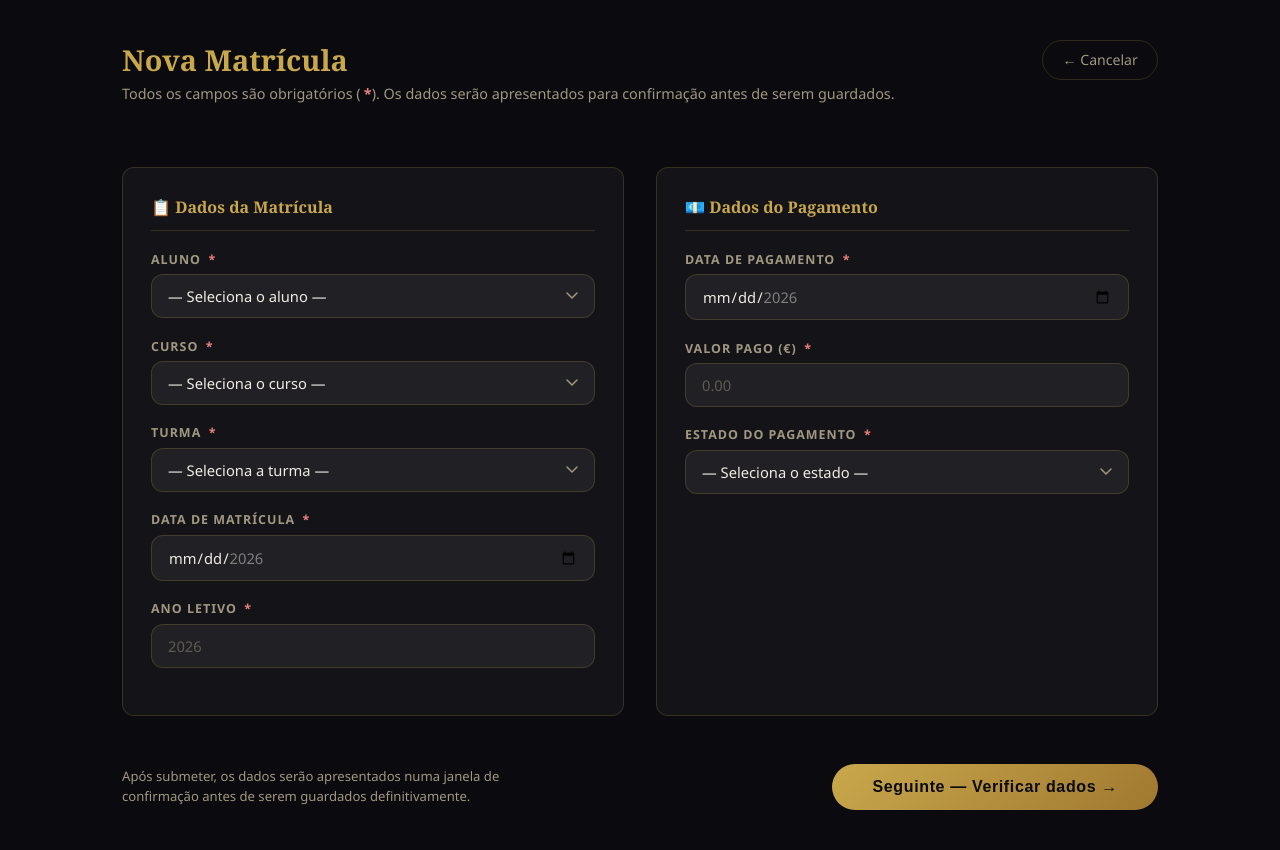
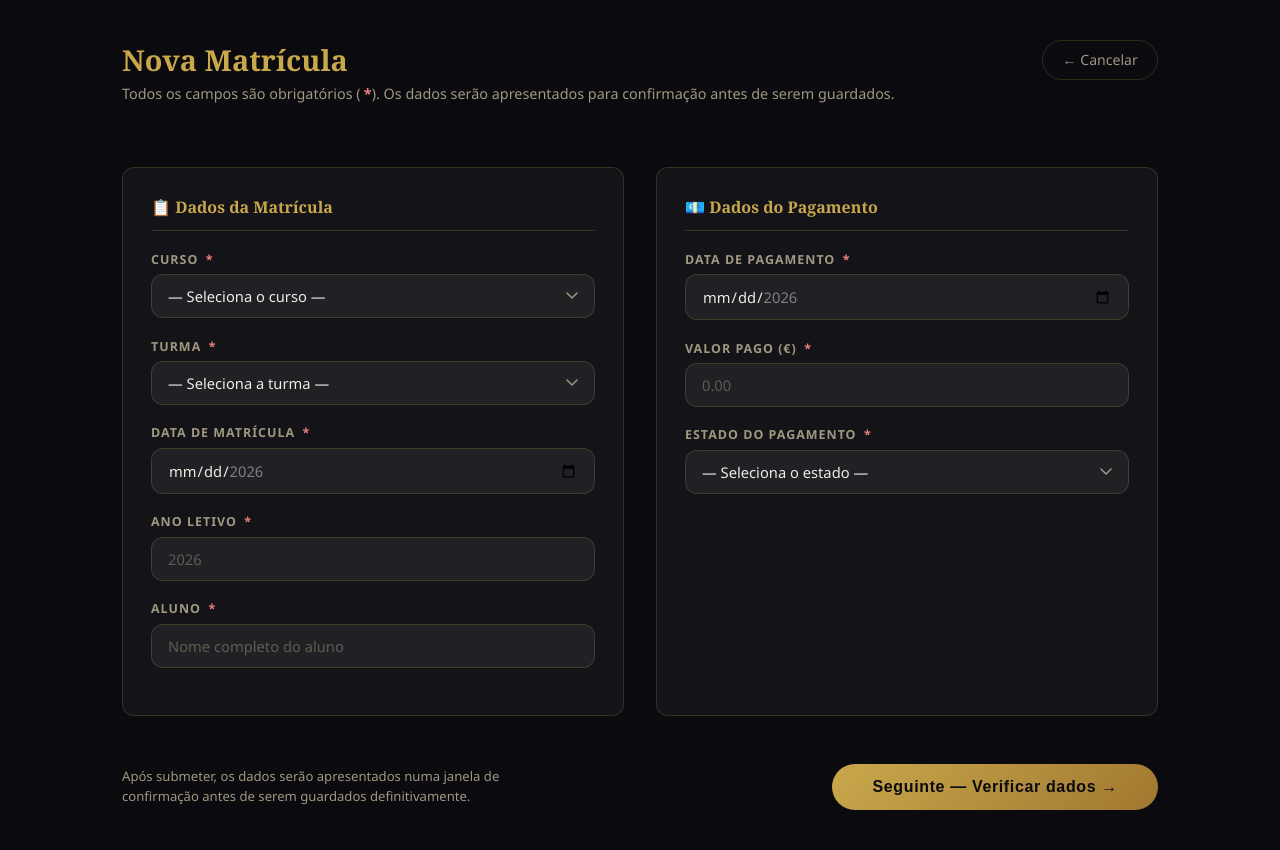
Before and after one commit to FelipeM-eng/Projeto_EscolaDeMusica, a Django app: page /matriculas/nova/ in a window 1280 px wide. Shown: the part 63-913 px from the top of the page. Run offline with Django 5.2, Linux system fonts and the light colour scheme; the visitor is signed in with stand-in values (Sample User, id 1); data that the repository does not hold is empty.

Commit message:
Alteração do campo do nome do aluno para inserir um aluno que nao esta na base de dados junto as validações necessárias

```diff
--- a/escola_musica/forms.py
+++ b/escola_musica/forms.py
@@ -2,6 +2,8 @@ from django import forms
 from django.core.exceptions import ValidationError
 from django.utils import timezone
 import datetime
+import re
+import unicodedata
 
 from .models import Matricula, Pagamento, Aluno, Curso, Turma
 
@@ -236,17 +238,67 @@ class PagamentoEdicaoForm(PagamentoForm):
 # ─────────────────────────────────────────────────────────────
 # FORMULÁRIO DE MATRÍCULA
 # ─────────────────────────────────────────────────────────────
+# ── Constantes de validação do nome ──────────────────────────
+# Permite letras (incluindo acentuadas), espaços, hífens e apóstrofos
+# Bloqueia qualquer outro caracter — SQL, HTML, scripts, etc.
+REGEX_NOME_VALIDO = re.compile(
+    r"^[\w\s\-\'À-ÖØ-öø-ÿ]+$",
+    re.UNICODE
+)
+NOME_MIN_CHARS = 2
+NOME_MAX_CHARS = 100
+
+
+def _sanitizar_nome(valor):
+    """
+    Sanitiza e normaliza um nome de aluno.
+    1. Remove espaços no início e no fim
+    2. Colapsa espaços duplicados internos
+    3. Normaliza unicode (NFC) — evita representações duplas do mesmo caracter
+    4. Capitaliza cada palavra (João silva → João Silva)
+    """
+    if not valor:
+        return valor
+    # Normaliza unicode
+    valor = unicodedata.normalize('NFC', valor)
+    # Remove espaços extra
+    valor = ' '.join(valor.split())
+    # Capitaliza
+    valor = valor.title()
+    return valor
+
 
 class MatriculaForm(forms.ModelForm):
+    """
+    Formulário de matrícula com campo de texto livre para o aluno.
+    O aluno é procurado ou criado na view após validação deste form.
+    """
+
+    # Campo de texto livre em vez de ForeignKey select
+    nome_aluno = forms.CharField(
+        label='Aluno',
+        max_length=NOME_MAX_CHARS,
+        min_length=NOME_MIN_CHARS,
+        required=True,
+        widget=forms.TextInput(attrs={
+            'class':       'campo-input',
+            'placeholder': 'Nome completo do aluno',
+            'autocomplete': 'off',
+            'required':    True,
+            'maxlength':   str(NOME_MAX_CHARS),
+        }),
+        error_messages={
+            'required':   'O nome do aluno é obrigatório.',
+            'min_length': f'O nome deve ter pelo menos {NOME_MIN_CHARS} caracteres.',
+            'max_length': f'O nome não pode ter mais de {NOME_MAX_CHARS} caracteres.',
+        },
+    )
 
     class Meta:
         model  = Matricula
-        fields = [
-            'id_aluno', 'id_curso', 'id_turma',
-            'data_matricula', 'ano_letivo',
-        ]
+        # id_aluno é tratado manualmente na view — não incluir aqui
+        fields = ['id_curso', 'id_turma', 'data_matricula', 'ano_letivo']
         widgets = {
-            'id_aluno': forms.Select(attrs={'class': 'campo-input'}),
             'id_curso': forms.Select(attrs={'class': 'campo-input'}),
             'id_turma': forms.Select(attrs={'class': 'campo-input'}),
             'data_matricula': forms.DateInput(
@@ -256,7 +308,6 @@ class MatriculaForm(forms.ModelForm):
                     'max':      _data_maxima_matricula().isoformat(),
                     'class':    'campo-input',
                     'required': True,
-                    # ID usado pelo JS para preencher o ano letivo
                     'id':       'id_data_matricula',
                 },
                 format='%Y-%m-%d'
@@ -269,22 +320,17 @@ class MatriculaForm(forms.ModelForm):
                     'step':        '1',
                     'class':       'campo-input',
                     'required':    True,
-                    # ID usado pelo JS para preenchimento automático
                     'id':          'id_ano_letivo',
                 }
             ),
         }
         labels = {
-            'id_aluno':       'Aluno',
             'id_curso':       'Curso',
             'id_turma':       'Turma',
             'data_matricula': 'Data de matrícula',
             'ano_letivo':     'Ano letivo',
         }
         error_messages = {
-            'id_aluno': {
-                'required': 'Seleciona o aluno a matricular.',
-            },
             'id_curso': {
                 'required': 'Seleciona o curso pretendido.',
             },
@@ -303,21 +349,59 @@ class MatriculaForm(forms.ModelForm):
 
     def __init__(self, *args, **kwargs):
         super().__init__(*args, **kwargs)
-        self.fields['id_aluno'].queryset    = Aluno.objects.order_by('nome')
         self.fields['id_curso'].queryset    = Curso.objects.order_by('nome')
         self.fields['id_turma'].queryset    = Turma.objects.order_by('nome_turma')
-        self.fields['id_aluno'].empty_label = '— Seleciona o aluno —'
         self.fields['id_curso'].empty_label = '— Seleciona o curso —'
         self.fields['id_turma'].empty_label = '— Seleciona a turma —'
         for field in self.fields.values():
             field.required = True
         _aplicar_atributos(self.fields)
 
-    def clean_id_aluno(self):
-        aluno = self.cleaned_data.get('id_aluno')
-        if not aluno:
-            raise ValidationError("Seleciona o aluno a matricular.")
-        return aluno
+    # ── Validação e sanitização do nome do aluno ──────────────
+
+    def clean_nome_aluno(self):
+        """
+        Validação completa do nome do aluno.
+        - Sanitiza (normaliza unicode, colapsa espaços, capitaliza)
+        - Valida tamanho
+        - Valida caracteres permitidos (bloqueia scripts, SQL, HTML)
+        - Proteção XSS: o Django templates fazem auto-escape,
+          mas validamos aqui para rejeitar na entrada
+        """
+        valor = self.cleaned_data.get('nome_aluno', '')
+
+        if not valor or not valor.strip():
+            raise ValidationError("O nome do aluno é obrigatório.")
+
+        # Sanitiza primeiro
+        valor = _sanitizar_nome(valor)
+
+        # Tamanho mínimo após sanitização
+        if len(valor) < NOME_MIN_CHARS:
+            raise ValidationError(
+                f"O nome deve ter pelo menos {NOME_MIN_CHARS} caracteres."
+            )
+
+        # Valida caracteres — bloqueia HTML, SQL, scripts, etc.
+        if not REGEX_NOME_VALIDO.match(valor):
+            raise ValidationError(
+                "O nome contém caracteres inválidos. "
+                "Apenas letras, espaços, hífens e apóstrofos são permitidos."
+            )
+
+        # Bloqueia padrões típicos de injecção (camada extra de defesa)
+        padroes_bloqueados = [
+            '<', '>', '{', '}', '[', ']', '(', ')',
+            ';', '=', '/', '\\', '@', '#', '$', '%',
+            '*', '|', '&', '^', '~', '`',
+        ]
+        for char in padroes_bloqueados:
+            if char in valor:
+                raise ValidationError(
+                    f"O nome contém o caracter inválido '{char}'."
+                )
+
+        return valor
 
     def clean_id_curso(self):
         curso = self.cleaned_data.get('id_curso')
@@ -332,29 +416,22 @@ class MatriculaForm(forms.ModelForm):
         return turma
 
     def clean_data_matricula(self):
-        data  = self.cleaned_data.get('data_matricula')
-        hoje  = timezone.now().date()
+        data   = self.cleaned_data.get('data_matricula')
+        hoje   = timezone.now().date()
         maxima = _data_maxima_matricula()
-
         if not data:
             raise ValidationError("A data de matrícula é obrigatória.")
-
         _validar_data_minima(data, "Data de matrícula")
-
-        # Não pode ser anterior a hoje
         if data < hoje:
             raise ValidationError(
-                "A data de matrícula não pode ser anterior a hoje "
+                f"A data de matrícula não pode ser anterior a hoje "
                 f"({hoje.strftime('%d/%m/%Y')})."
             )
-
-        # Máximo 2 meses no futuro
         if data > maxima:
             raise ValidationError(
-                "A data de matrícula não pode ser superior a 2 meses "
+                f"A data de matrícula não pode ser superior a 2 meses "
                 f"a partir de hoje (máximo: {maxima.strftime('%d/%m/%Y')})."
             )
-
         return data
 
     def clean_ano_letivo(self):
@@ -362,47 +439,28 @@ class MatriculaForm(forms.ModelForm):
         if ano is None:
             raise ValidationError("O ano letivo é obrigatório.")
         if ano < 1900:
-            raise ValidationError(
-                "O ano letivo não pode ser anterior a 1900."
-            )
+            raise ValidationError("O ano letivo não pode ser anterior a 1900.")
         if ano > 2100:
-            raise ValidationError(
-                "O ano letivo não pode ser superior a 2100."
-            )
+            raise ValidationError("O ano letivo não pode ser superior a 2100.")
         return ano
 
     def clean(self):
-        """Validações cruzadas entre campos."""
+        """
+        Validação cruzada de duplicados.
+        Nota: id_aluno não está aqui — é resolvido na view.
+        A verificação de duplicado com o aluno real é feita na view
+        após procurar/criar o aluno.
+        """
         cleaned = super().clean()
-        aluno   = cleaned.get('id_aluno')
-        curso   = cleaned.get('id_curso')
-        turma   = cleaned.get('id_turma')
-        data    = cleaned.get('data_matricula')
+        curso = cleaned.get('id_curso')
+        turma = cleaned.get('id_turma')
 
-        # Regra: data de matrícula >= data de nascimento do aluno
-        if aluno and data and aluno.data_nascimento:
-            if data < aluno.data_nascimento:
+        # Valida que a turma pertence ao curso seleccionado
+        if curso and turma:
+            if turma.id_curso and turma.id_curso != curso:
                 self.add_error(
-                    'data_matricula',
-                    f"A data de matrícula ({data.strftime('%d/%m/%Y')}) "
-                    f"não pode ser anterior à data de nascimento do aluno "
-                    f"({aluno.data_nascimento.strftime('%d/%m/%Y')})."
+                    'id_turma',
+                    f"A turma '{turma.nome_turma}' não pertence "
+                    f"ao curso '{curso.nome}'."
                 )
-
-        # Regra: sem matrículas duplicadas
-        if aluno and curso and turma:
-            qs = Matricula.objects.filter(
-                id_aluno=aluno,
-                id_curso=curso,
-                id_turma=turma,
-            )
-            if self.instance and self.instance.pk:
-                qs = qs.exclude(pk=self.instance.pk)
-            if qs.exists():
-                raise ValidationError(
-                    f"O aluno '{aluno.nome}' já está matriculado "
-                    f"no curso '{curso.nome}' / turma '{turma.nome_turma}'. "
-                    "Não é possível criar uma matrícula duplicada."
-                )
-
         return cleaned
--- a/escola_musica/views.py
+++ b/escola_musica/views.py
@@ -75,16 +75,15 @@ def matriculas_lista(request):
 @login_required
 def matricula_nova(request):
     """
-    GET  → formulário em branco
-    POST → valida TUDO no backend;
-           se válido, guarda dados em session e redireciona
-           para lista com modal de confirmação.
-           A BD NÃO é tocada ainda.
+    GET  → formulário com campo de texto para nome do aluno
+    POST → valida, procura ou cria o aluno, guarda em session,
+           redireciona para confirmação na modal.
+           A BD NÃO é tocada ainda (excepto eventual criação de Aluno).
     """
     form_matricula = MatriculaForm(request.POST or None)
     form_pagamento = PagamentoForm(
         request.POST or None,
-        utilizador=request.user      # ← passa utilizador para validação de retroactividade
+        utilizador=request.user
     )
 
     if request.method == 'POST':
@@ -92,32 +91,67 @@ def matricula_nova(request):
         pag_valido = form_pagamento.is_valid()
 
         if mat_valida and pag_valido:
-            # Recolhe os dados limpos para guardar em session
-            cd_m = form_matricula.cleaned_data
-            cd_p = form_pagamento.cleaned_data
+            cd_m       = form_matricula.cleaned_data
+            cd_p       = form_pagamento.cleaned_data
+            nome_aluno = cd_m['nome_aluno']  # já sanitizado pelo form
+            curso      = cd_m['id_curso']
+            turma      = cd_m['id_turma']
 
-            aluno = cd_m['id_aluno']
-            curso = cd_m['id_curso']
-            turma = cd_m['id_turma']
+            # ── Procura ou cria o aluno ───────────────────────────────
+            # Usa iexact para comparação case-insensitive
+            # get_or_create com ORM — nunca SQL manual (S3)
+            try:
+                aluno, criado = Aluno.objects.get_or_create(
+                    nome__iexact=nome_aluno,
+                    defaults={'nome': nome_aluno}
+                )
+            except Aluno.MultipleObjectsReturned:
+                # Se existir mais do que um aluno com o mesmo nome,
+                # usa o primeiro por ordem de ID
+                aluno  = Aluno.objects.filter(
+                    nome__iexact=nome_aluno
+                ).order_by('id_aluno').first()
+                criado = False
 
-            # Guarda dados em session — ainda NÃO grava na BD
-            request.session['matricula_pendente'] = {
-                'aluno_id':       aluno.pk,
-                'aluno_nome':     aluno.nome,
-                'curso_id':       curso.pk,
-                'curso_nome':     curso.nome,
-                'turma_id':       turma.pk,
-                'turma_nome':     turma.nome_turma,
-                'data_matricula': cd_m['data_matricula'].isoformat()
-                                  if cd_m.get('data_matricula') else None,
-                'ano_letivo':     cd_m['ano_letivo'],
-                'data_pagamento': cd_p['data_pagamento'].isoformat()
-                                  if cd_p.get('data_pagamento') else None,
-                'valor_pago':     str(cd_p['valor_pago']),
-                'status':         cd_p['status'],
-            }
-            # Redireciona para a lista — a modal abre automaticamente
-            return redirect('matriculas_lista')
+            # ── Verificar duplicado de matrícula ─────────────────────
+            duplicado = Matricula.objects.filter(
+                id_aluno=aluno,
+                id_curso=curso,
+                id_turma=turma,
+            ).exists()
+
+            if duplicado:
+                form_matricula.add_error(
+                    None,  # erro não-field
+                    f"O aluno '{aluno.nome}' já está matriculado "
+                    f"no curso '{curso.nome}' / turma '{turma.nome_turma}'."
+                )
+                # Não avança — volta ao formulário com o erro
+            else:
+                # Guarda dados em session — ainda NÃO grava matrícula na BD
+                request.session['matricula_pendente'] = {
+                    'aluno_id':       aluno.pk,
+                    'aluno_nome':     aluno.nome,
+                    'aluno_criado':   criado,  # info para a modal
+                    'curso_id':       curso.pk,
+                    'curso_nome':     curso.nome,
+                    'turma_id':       turma.pk,
+                    'turma_nome':     turma.nome_turma,
+                    'data_matricula': cd_m['data_matricula'].isoformat()
+                                      if cd_m.get('data_matricula') else None,
+                    'ano_letivo':     cd_m['ano_letivo'],
+                    'data_pagamento': cd_p['data_pagamento'].isoformat()
+                                      if cd_p.get('data_pagamento') else None,
+                    'valor_pago':     str(cd_p['valor_pago']),
+                    'status':         cd_p['status'],
+                }
+                return redirect('matriculas_lista')
+
+        else:
+            messages.warning(
+                request,
+                "Corrige os erros assinalados antes de submeter."
+            )
 
     return render(request, 'escola_musica/matricula_nova.html', {
         'form_matricula': form_matricula,
--- a/escola_musica_project/settings.py
+++ b/escola_musica_project/settings.py
@@ -141,3 +141,5 @@ LOGGING = {
         },
     },
 }
+
+SESSION_EXPIRE_AT_BROWSER_CLOSE = True
--- a/static/escola_musica/css/formularios.css
+++ b/static/escola_musica/css/formularios.css
@@ -152,3 +152,19 @@
   line-height: 1.5;
   margin-right: auto;
 }
+
+/* ── Badge "novo" na modal ── */
+.badge-novo {
+  display: inline-block;
+  padding: 0.15rem 0.5rem;
+  background: rgba(79, 143, 166, 0.15);
+  border: 1px solid rgba(79, 143, 166, 0.4);
+  border-radius: 50px;
+  font-size: 0.7rem;
+  font-weight: 700;
+  color: #7ecfea;
+  letter-spacing: 0.05em;
+  text-transform: uppercase;
+  margin-left: 0.4rem;
+  vertical-align: middle;
+}
```
Also changed, not shown: templates/escola_musica/matriculas_lista.html (+6 -1 lines), escola_musica/README.md (added).
